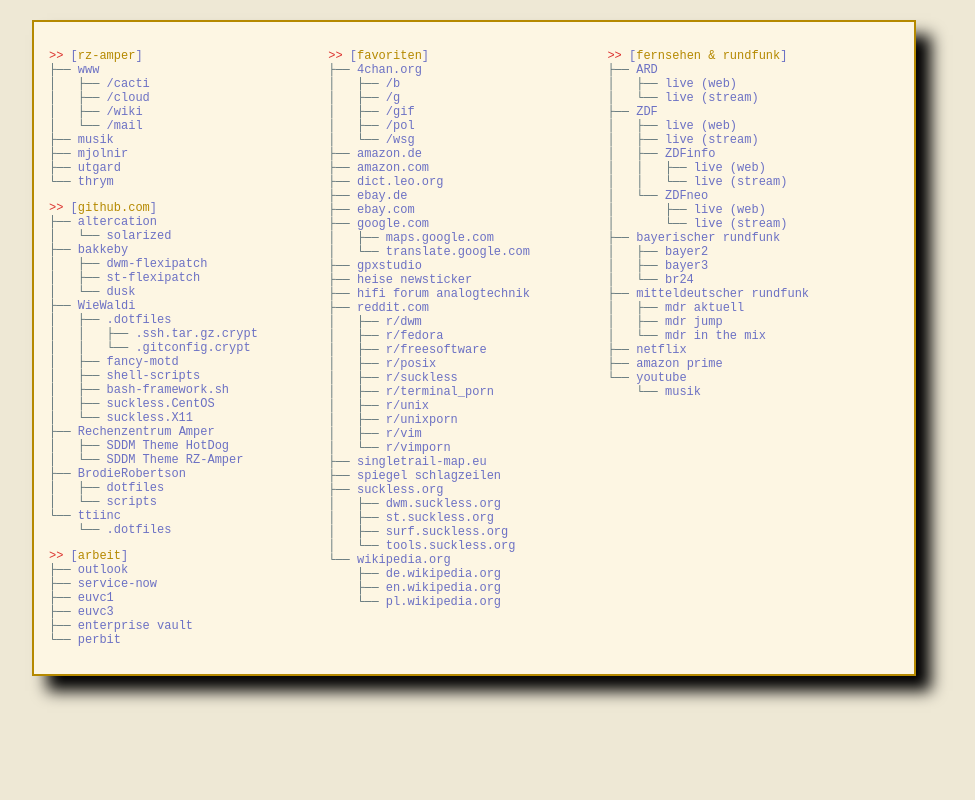
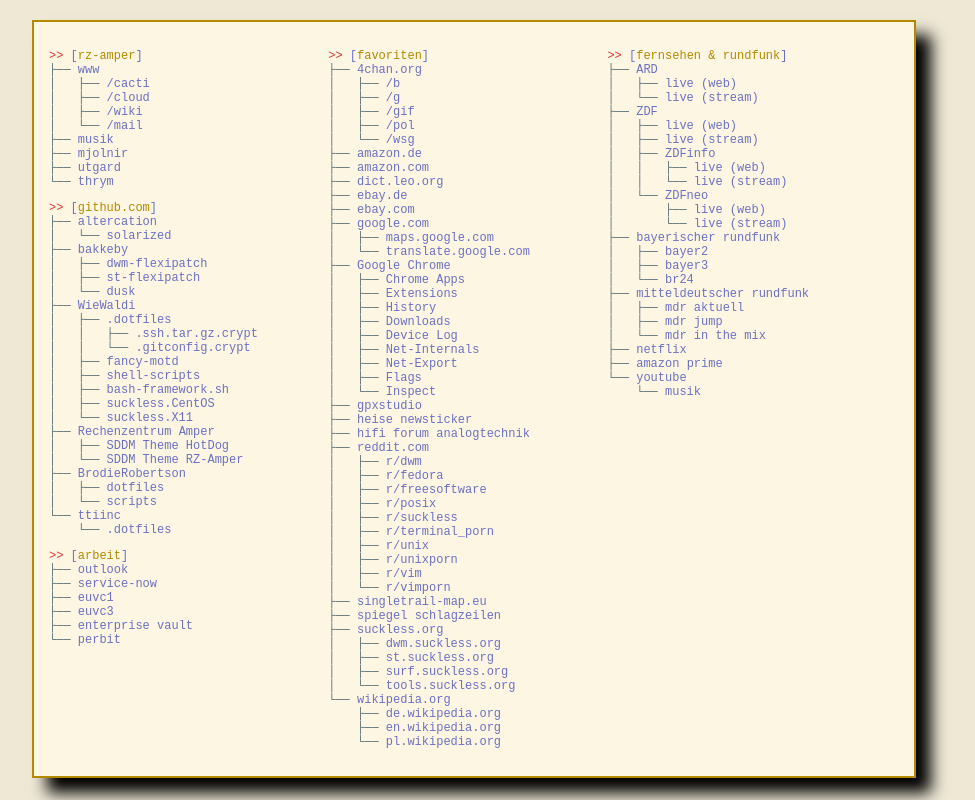
Before and after one commit to WieWaldi/startpage, a plain HTML site: page index.html in a window 1280 px wide. Shown: the whole page, without its empty margins (166-1141 px from the left). Drawn offline with Linux system fonts and the light colour scheme.

Commit message:
Minor changes

```diff
--- a/index.html
+++ b/index.html
@@ -17,7 +17,7 @@
                     <ul>
                         <li><a href="https://www.rz-amper.de">www</a>
                             <ul>
-                                <li><a href="http://cacti.rz-amper.de/">/cacti</a></li>
+                                <li><a href="https://www.rz-amper.de/cacti">/cacti</a></li>
                                 <li><a href="https://www.rz-amper.de/cloud">/cloud</a></li>
                                 <li><a href="https://www.rz-amper.de/wiki">/wiki</a></li>
                                 <li><a href="https://www.rz-amper.de/mail">/mail</a></li>
@@ -116,6 +116,19 @@
                                 <li><a href="https://translate.google.com/b/">translate.google.com</a></li>
                             </ul>
                         </li>
+                        <li><a href="https://www.google.com/chrome/">Google Chrome</a>
+                            <ul>
+                                <li><a href="chrome://apps">Chrome Apps</a></li>
+                                <li><a href="chrome://extensions">Extensions</a></li>
+                                <li><a href="chrome://history">History</a></li>
+                                <li><a href="chrome://downloads">Downloads</a></li>
+                                <li><a href="chrome://device-log">Device Log</a></li>
+                                <li><a href="chrome://net-internals">Net-Internals</a></li>
+                                <li><a href="chrome://net-export">Net-Export</a></li>
+                                <li><a href="chrome://flags">Flags</a></li>
+                                <li><a href="chrome://inspect">Inspect</a></li>
+                            </ul>
+                        </li>
                         <li><a href="https://gpxstudio.github.io/">gpxstudio</a></li>
                         <li><a href="https://www.heise.de/newsticker/">heise newsticker</a></li>
                         <li><a href="http://hifi-forum.de/viewforum-26.html">hifi forum analogtechnik</a></li>
```
